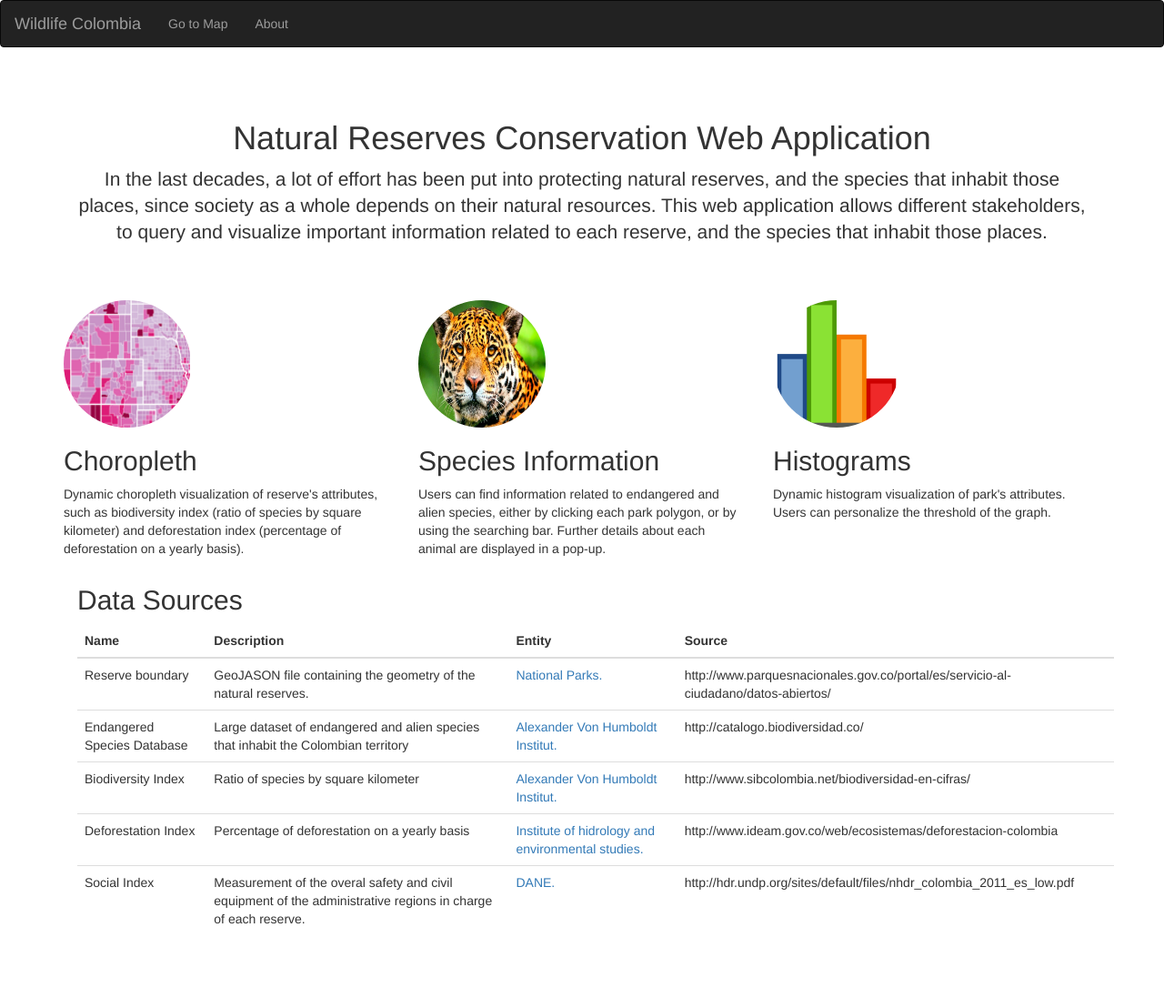
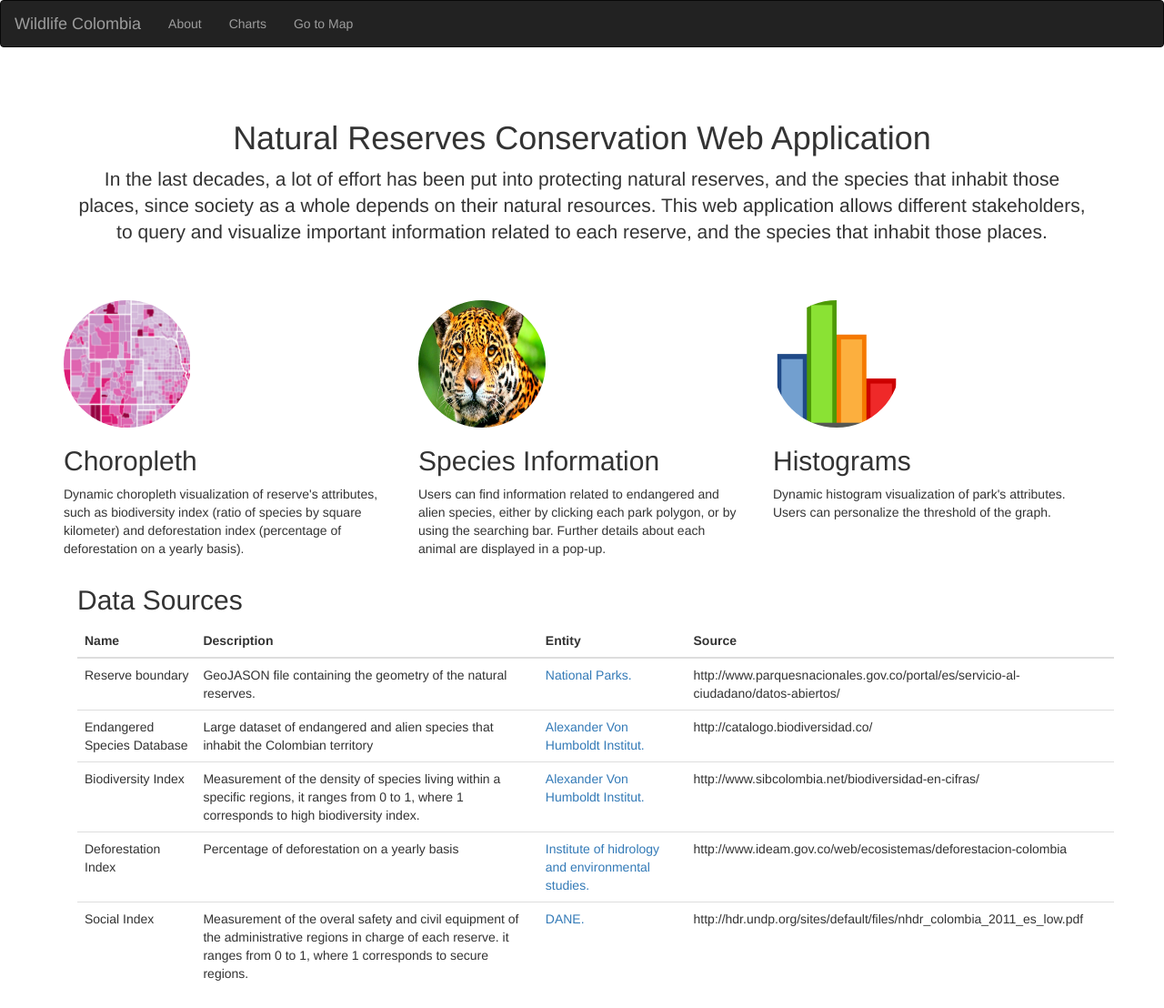
Before and after one commit to geo-c/GIIS-MapApp, a website: page About.html in a window 1280 px wide. Shown: the whole page at 91% size. Before the commit the page ends 1048 px from the top, so only its background shows below. Drawn offline with nearby package versions, Linux system fonts and the light colour scheme; files whose address does not match are found by name.

Commit message:
updated about page

```diff
--- a/About.html
+++ b/About.html
@@ -48,8 +48,9 @@
 
             </div>
             <ul class="nav navbar-nav">
+            <li><a href="About.html">About</a></li>
+            <li><a href="Charts.html">Charts</a></li>
             <li><a href="index.html">Go to Map</a></li>
-            <li><a href="About.html">About</a></li>
             </ul>
 
     </nav>
@@ -108,7 +109,7 @@
           </tr>
           <tr>
             <td>Biodiversity Index</td>
-            <td>Ratio of species by square kilometer</td>
+            <td>Measurement of the density of species living within a specific regions, it ranges from 0 to 1, where 1 corresponds to high biodiversity index.</td>
             <td><a href="http://www.humboldt.org.co/es/" target="_blank">Alexander Von Humboldt Institut.</a></td>
             <td>http://www.sibcolombia.net/biodiversidad-en-cifras/</td>
           </tr>
@@ -120,7 +121,7 @@
           </tr>
           <tr>
             <td>Social Index</td>
-            <td>Measurement of the overal safety and civil equipment of the administrative regions in charge of each reserve.</td>
+            <td>Measurement of the overal safety and civil equipment of the administrative regions in charge of each reserve.  it ranges from 0 to 1, where 1 corresponds to secure regions. </td>
             <td><a href="http://www.dane.gov.co/" target="_blank">DANE.</a></td>
             <td>http://hdr.undp.org/sites/default/files/nhdr_colombia_2011_es_low.pdf</td>
           </tr>
```
